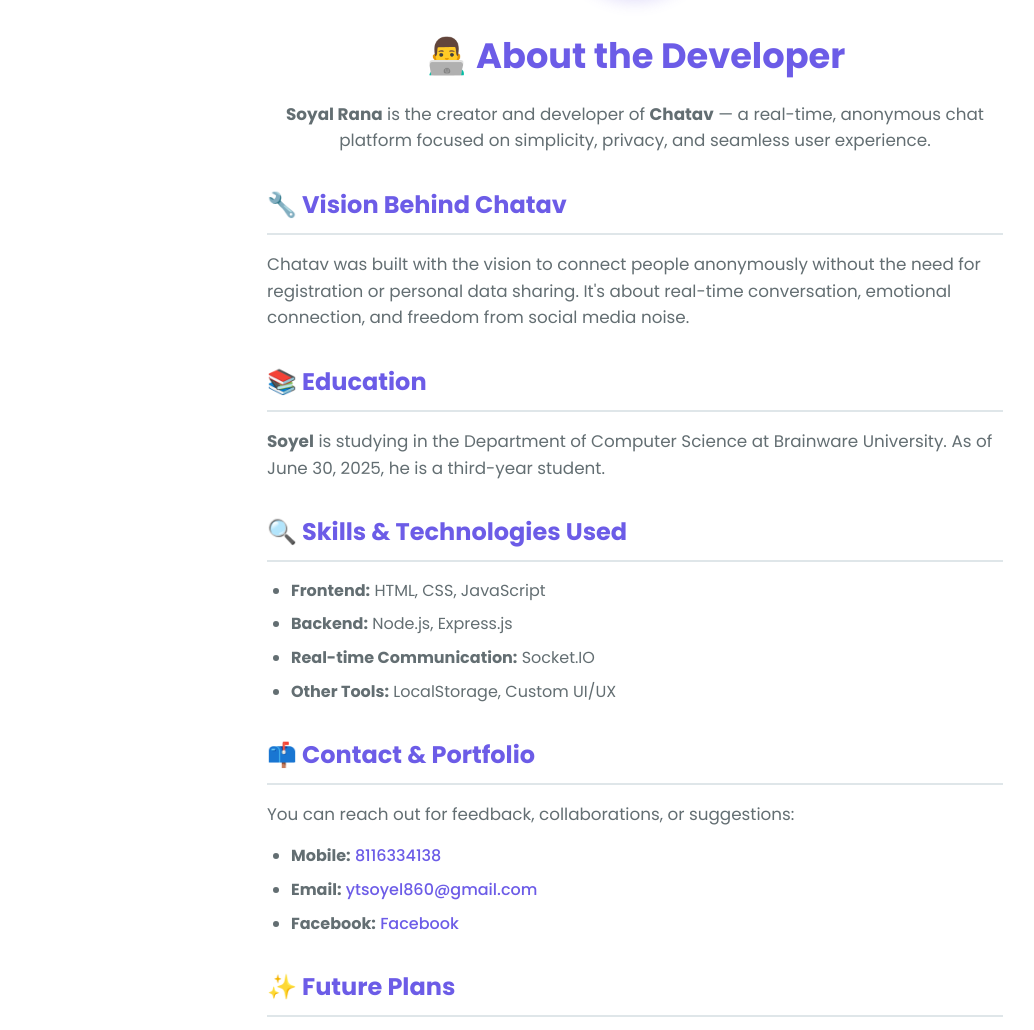
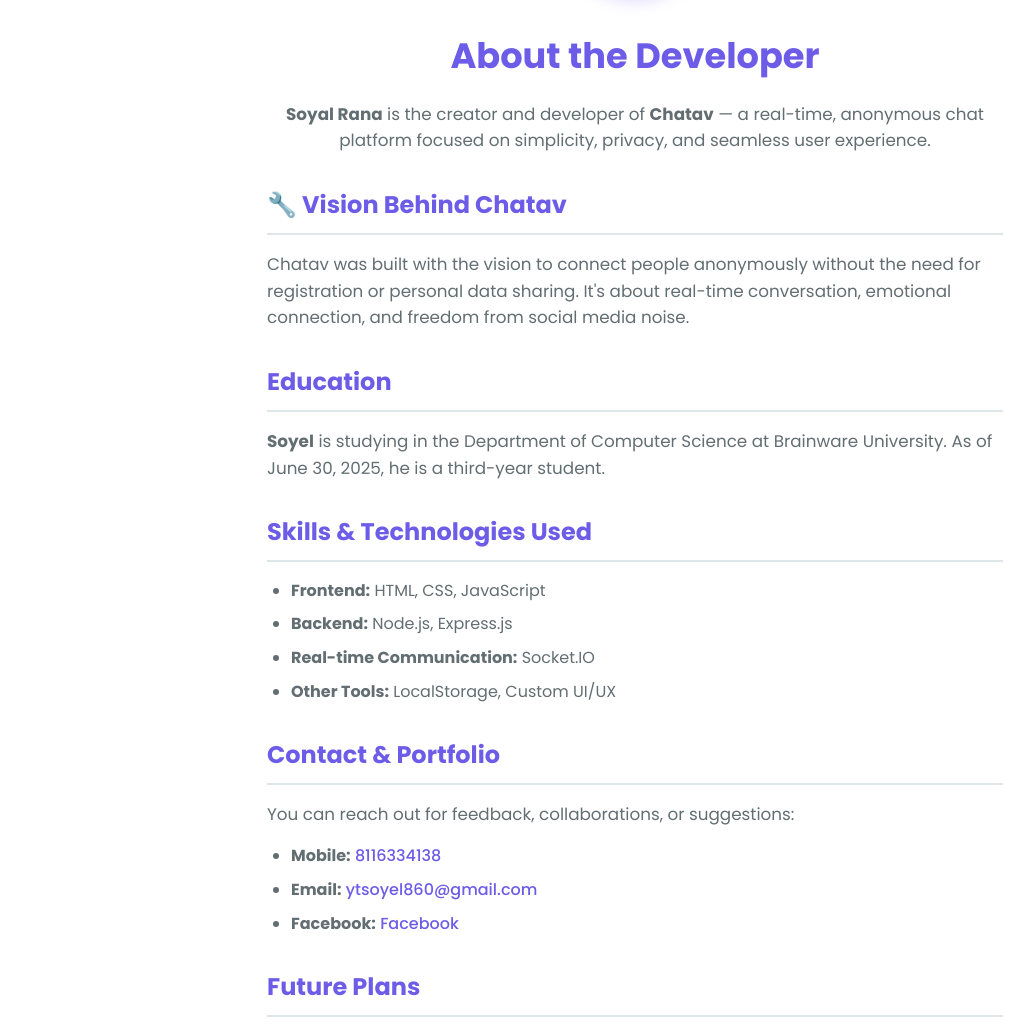
Before and after one commit to soyel860/Online_RealTime_ChatSystem, a website: page public/Dev.html in a window 1280 px wide. Shown: the part 243-1273 px from the top of the page, without its empty margins (5-1039 px from the left). Drawn offline with Linux system fonts and the light colour scheme.

Commit message:
Update Dev.html
commited

```diff
--- a/public/Dev.html
+++ b/public/Dev.html
@@ -168,7 +168,7 @@
     <main class="container">
         <header>
             <img src="./profile.png" alt="Developer - Soyal Rana" class="profile-img">
-            <h1>👨‍💻 About the Developer</h1>
+            <h1>About the Developer</h1>
             <p>
                 <strong>Soyal Rana</strong> is the creator and developer of <strong>Chatav</strong> — a real-time, anonymous chat platform focused on simplicity, privacy, and seamless user experience.
             </p>
@@ -182,12 +182,12 @@
         </section>
 
         <section>
-            <h2>📚 Education</h2>
+            <h2>Education</h2>
             <p><strong>Soyel</strong> is studying in the Department of Computer Science at Brainware University. As of June 30, 2025, he is a third-year student.</p>
         </section>
 
         <section>
-            <h2>🔍 Skills & Technologies Used</h2>
+            <h2>Skills & Technologies Used</h2>
             <ul>
                 <li><strong>Frontend:</strong> HTML, CSS, JavaScript</li>
                 <li><strong>Backend:</strong> Node.js, Express.js</li>
@@ -197,7 +197,7 @@
         </section>
 
         <section>
-            <h2>📫 Contact & Portfolio</h2>
+            <h2>Contact & Portfolio</h2>
             <p>You can reach out for feedback, collaborations, or suggestions:</p>
             <ul>
                 <li><strong>Mobile:</strong> <a href="#">8116334138</a></li>
@@ -207,7 +207,7 @@
         </section>
 
         <section>
-            <h2>✨ Future Plans</h2>
+            <h2>Future Plans</h2>
             <p>Upcoming features include better match algorithms and will introduce of invite system, theme customization, anonymous voice chat, and AI-powered moderation — all while keeping privacy at the core.</p>
         </section>
 
```
